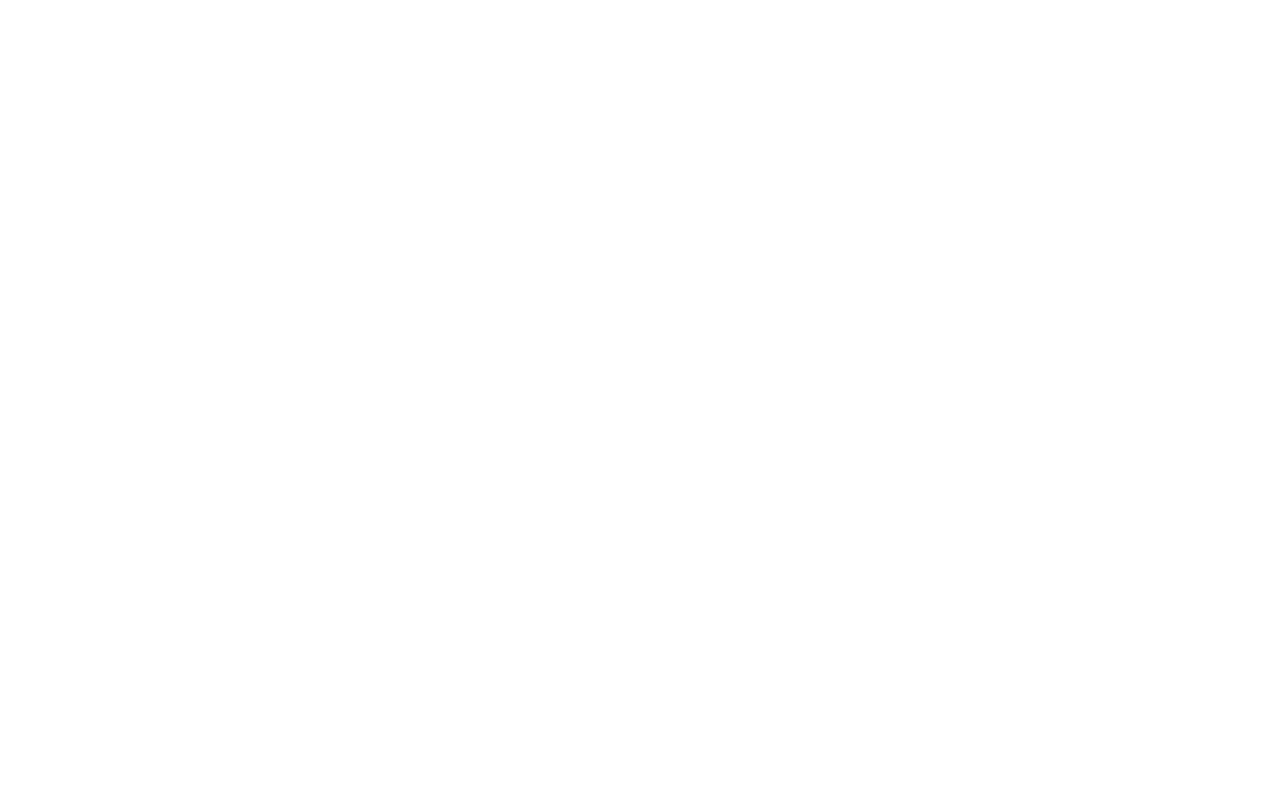
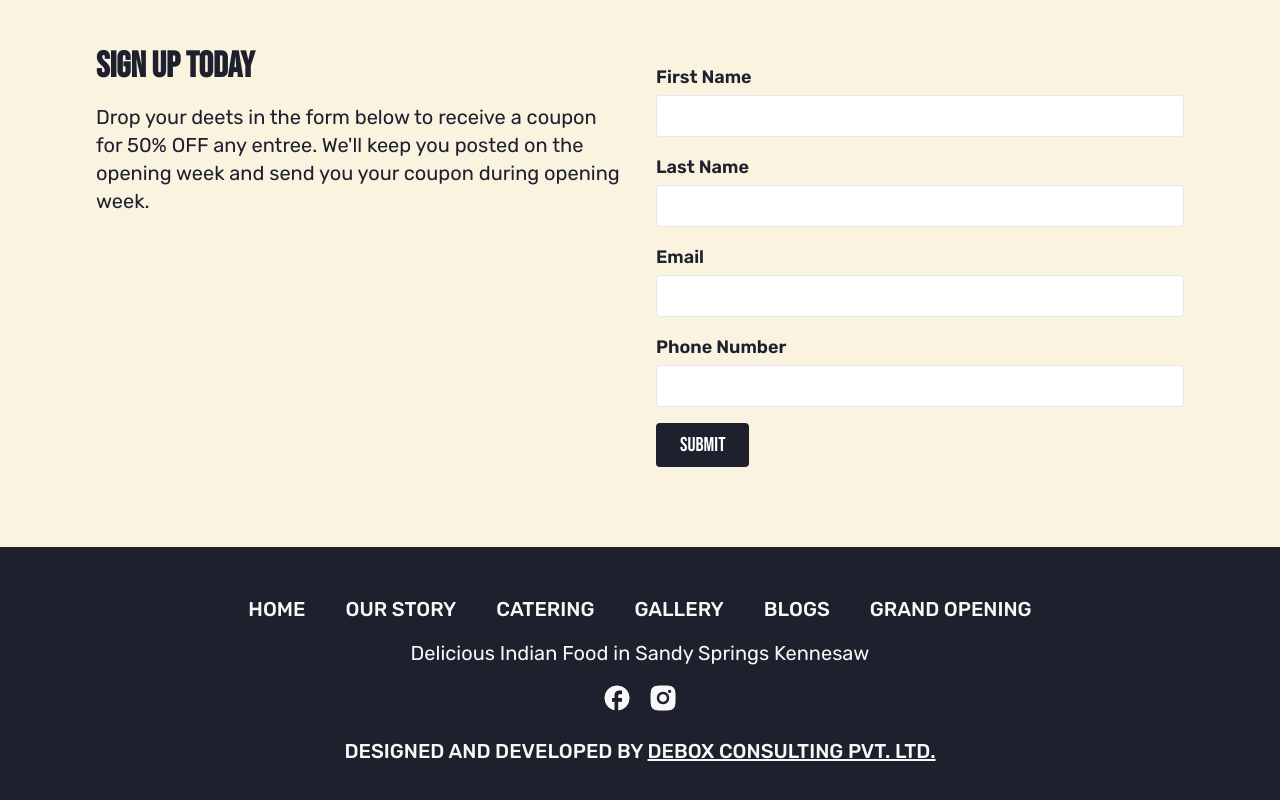
Before and after one commit to maadi7/BBA-kennesaw, a Next.js app: page /grand-opening-offer in a window 1280 px wide. Before the commit this address had no page. Shown: the part 634-1434 px from the top of the page. Before the commit the page ends 800 px from the top, so only its background shows below. Built offline with nearby package versions, Linux system fonts and the light colour scheme.

Commit message:
fixed/navbar

```diff
--- a/components/Footer.tsx
+++ b/components/Footer.tsx
@@ -11,12 +11,13 @@ const Footer = () => {
     { name: "Catering", href: "/catering" },
     { name: "Gallery", href: "/gallery" },
     { name: "Blogs", href: "/blogs" },
+    { name: "Grand Opening", href: "/grand-opening-offer" },
   ];
 
   return (
-    <div className="bg-bg1 pt-12 sm:pb-12 pb-2 sm:px-4 px-4 flex flex-col  custom-sm:items-center justify-between font-rubik text-bg3 gap-y-6">
+    <div className="bg-bg1 pt-12 sm:pb-12 pb-2 sm:px-4 px-4 flex flex-col  md:items-center justify-between font-rubik text-bg3 gap-y-6">
       <div className="flex flex-col items-start md:items-center">
-        <div className="flex flex-col mb-4 custom-sm:flex-row custom-sm:items-center items-start gap-y-4 justify-evenly text-xl font-medium gap-x-10">
+        <div className="flex flex-col mb-4 md:flex-row md:items-center items-start gap-y-4 justify-evenly text-xl font-medium gap-x-10">
           {footer.map((item, index) => (
             <Link key={index} href={item.href}>
               <span className="cursor-pointer uppercase">{item.name}</span>
--- a/components/Navbar.tsx
+++ b/components/Navbar.tsx
@@ -19,6 +19,8 @@ const Navbar = () => {
     { name: "Catering", href: "/catering" },
     { name: "Gallery", href: "/gallery" },
     { name: "Blogs", href: "/blogs" },
+    { name: "Grand Opening", href: "/grand-opening-offer" },
+    { name: "Order Online", href: "https://ordersave.com/partnersite/j5DgkW8FF1Nd/menu" },
   ];
 
   useEffect(() => {
@@ -125,20 +127,13 @@ const Navbar = () => {
             whileInView="show"
           >
             {footer.map((item, index) => (
-              <Link key={index} href={item.href}>
+              <Link key={index} href={item.href}   >
                 <span className="cursor-pointer  hover:text-bg3 uppercase">
                   {item.name}
                 </span>
               </Link>
             ))}
-             <Link
-              target="_blank"
-              href="https://ordersave.com/partnersite/j5DgkW8FF1Nd/menu"
-            >
-              <button className="mt-4 px-8 py-3 tracking-wide text-sm xsm:text-lg md:text-xl font-medium font-rubik border-2  text-bg3 bg-bg1 rounded-[15px] shadow-xl hover:bg-white hover:text-bg1">
-                ORDER ONLINE
-              </button>
-            </Link>
+
           </motion.ul>
         </div>
       </div>
```
Also changed, not shown: pages/grand-opening-offer.tsx (renamed from pages/special-offer.tsx).
